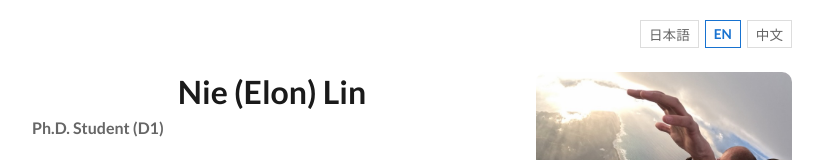
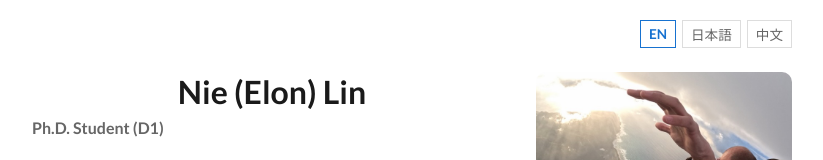
Before and after one commit to lin-nie/lin-nie.github.io, a Vue app: page / in a window 1280 px wide. Shown: the top 160 px of the page, without its empty margins (228-1051 px from the left). Built offline with nearby package versions, Linux system fonts and the light colour scheme.

Commit message:
Fix language switcher order to EN / JP / ZH

```diff
--- a/src/content/index.ts
+++ b/src/content/index.ts
@@ -5,7 +5,7 @@ import zh from './zh'
 import jp from './jp'
 
 const dictionary: Record<Locale, SiteContent> = { en, zh, jp }
-const locales: Locale[] = ['jp', 'en', 'zh']
+const locales: Locale[] = ['en', 'jp', 'zh']
 
 function detectInitialLocale(): Locale {
   const saved = localStorage.getItem('locale')
```
